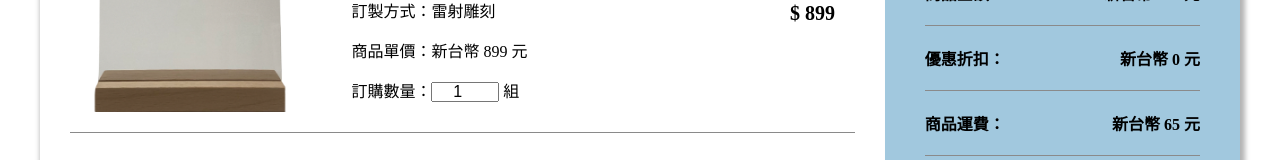
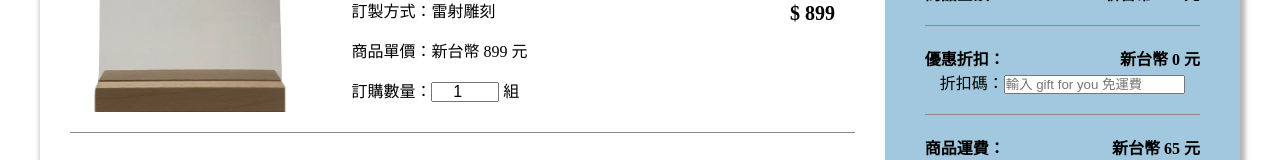
Before and after one commit to ywyang236/gift-for-you, a Next.js app: page /cart in a window 1280 px wide. Shown: the part 174-334 px from the top of the page. Built offline with nearby package versions, Linux system fonts and the light colour scheme; no server answers; the database is empty.

Commit message:
Add discount code feature for free shipping.

```diff
--- a/src/pages/cart.tsx
+++ b/src/pages/cart.tsx
@@ -15,6 +15,21 @@ const Cart = () => {
     const shippingFee = 65;
     const [totalAmount, setTotalAmount] = useState(itemPrice + shippingFee);
 
+    const [discountCode, setDiscountCode] = useState('');
+    const [discount, setDiscount] = useState(0);
+
+    useEffect(() => {
+        if (discountCode === 'gift for you') {
+            setDiscount(65);
+        } else {
+            setDiscount(0);
+        }
+    }, [discountCode]);
+
+    const handleDiscountCodeChange = (event: {target: {value: any;};}) => {
+        setDiscountCode(event.target.value);
+    };
+
     const handleQuantityChange = (event: {target: {value: any;};}) => {
         const newQuantity = event.target.value;
         setQuantity(newQuantity);
@@ -22,8 +37,8 @@ const Cart = () => {
 
     useEffect(() => {
         setItemPrice(899 * quantity);
-        setTotalAmount((899 * quantity) + shippingFee);
-    }, [quantity]);
+        setTotalAmount((899 * quantity) + shippingFee - discount);
+    }, [quantity, discount]);
 
     useEffect(() => {
         const fetchImage = async () => {
@@ -102,7 +117,19 @@ const Cart = () => {
                         <div className={CartCSS.itemLine}></div>
                         <div className={CartCSS.priceDiscountContainer}>
                             <span className={CartCSS.priceDiscountTitle}>優惠折扣：</span>
-                            <span className={CartCSS.priceDiscount}>新台幣 0 元</span>
+                            <span className={CartCSS.priceDiscount}>新台幣 {discount} 元</span>
+
+                        </div>
+                        <div className={CartCSS.discountCodeContainer}>
+                            <div><span>折扣碼：</span>
+                                <input
+                                    type="text"
+                                    placeholder="輸入 gift for you 免運費"
+                                    value={discountCode}
+                                    onChange={handleDiscountCodeChange}
+                                    className={CartCSS.discountCodeInput}
+                                />
+                            </div>
                         </div>
                         <div className={CartCSS.itemLine}></div>
                         <div className={CartCSS.priceShippingFeeContainer}>
```
